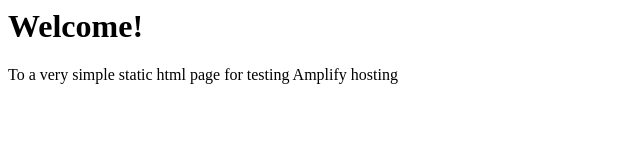
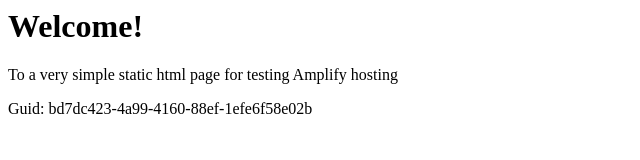
Before and after one commit to aws-aemilia-dub/Github-PR-Commit-Integration-Test-DoNotTouch-Gith-OKSLNVO2-v1-preprod-eu-west-1, a website: page src/index.html in a window 1280 px wide. Shown: the whole page, without its empty margins (0-640 px from the left). Drawn offline with Linux system fonts and the light colour scheme.

Commit message:
commit from integ tests

```diff
--- a/src/index.html
+++ b/src/index.html
@@ -1,3 +1,5 @@
+
+
 <html lang="en">
 
 <head>
@@ -10,6 +12,6 @@
 <body>
     <h1>Welcome!</h1>
     <p>To a very simple static html page for testing Amplify hosting</p>
-</body>
+    <p>Guid: bd7dc423-4a99-4160-88ef-1efe6f58e02b</p></body>
 
 </html>
```
